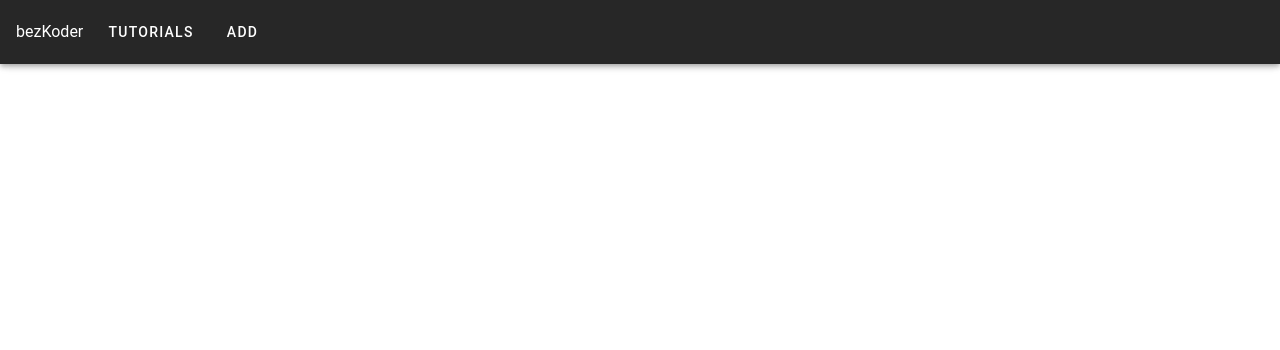
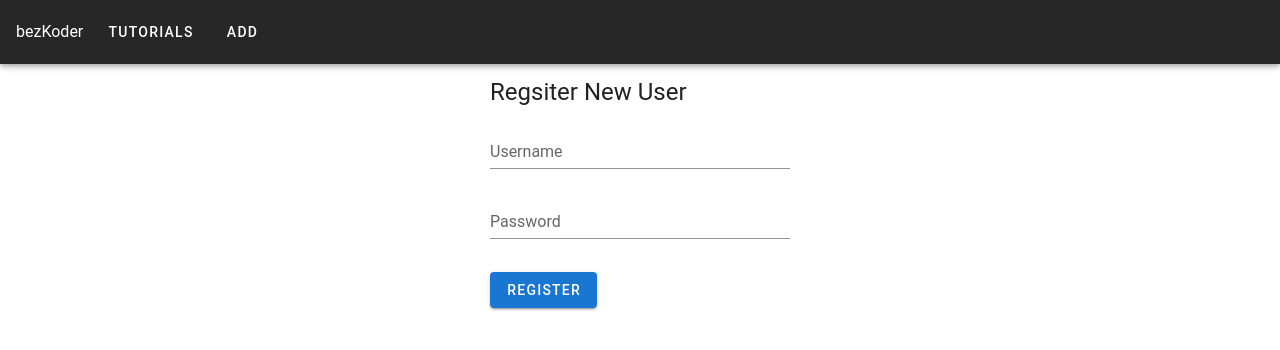
Before and after one commit to RM-RITIK/TutorialApp, a Vue app: page /register in a window 1280 px wide. Shown: the top 350 px of the page. Built offline with nearby package versions, Linux system fonts and the light colour scheme; the HTML template or start-up script is replaced by a standard one.

Commit message:
added user and user register

```diff
--- /dev/null
+++ b/src/components/RegisterUser.vue
@@ -0,0 +1,73 @@
+<template>
+  <div class="submit-form mt-3 mx-auto">
+    <p class="headline">Regsiter New User</p>
+
+    <div v-if="!submitted">
+      <v-form ref="form" lazy-validation>
+        <v-text-field
+          v-model="user.username"
+          :rules="[(v) => !!v || 'Username is required']"
+          label="Username"
+          required
+        ></v-text-field>
+
+        <v-text-field
+          v-model="user.password"
+          :rules="[(v) => !!v || 'Password is required']"
+          label="Password"
+          required
+        ></v-text-field>
+      </v-form>
+
+      <v-btn color="primary" class="mt-3" @click="saveUser">Register</v-btn>
+    </div>
+  </div>
+</template>
+
+<script>
+import UserDataService from "../services/UserDataService";
+
+export default {
+  name: "add-user",
+  data() {
+    return {
+      user: {
+        id: null,
+        username: "",
+        password: "",
+      },
+      submitted: false,
+    };
+  },
+  methods: {
+    saveUser() {
+      var data = {
+        username: this.user.username,
+        password: this.user.password,
+      };
+
+      UserDataService.register(data)
+        .then((response) => {
+          this.user.id = response.data.id;
+          console.log(response.data);
+          this.submitted = true;
+          alert("success");
+        })
+        .catch((e) => {
+          console.log(e);
+        });
+    },
+
+    newUser() {
+      this.submitted = false;
+      this.user = {};
+    },
+  },
+};
+</script>
+
+<style>
+.submit-form {
+  max-width: 300px;
+}
+</style>
--- a/src/router.js
+++ b/src/router.js
@@ -21,6 +21,11 @@ export default new Router({
       path: "/add",
       name: "add",
       component: () => import("./components/AddTutorial")
+    },
+    {
+      path: "/register",
+      name: "register",
+      component: () => import("./components/RegisterUser")
     }
   ]
 });
--- /dev/null
+++ b/src/services/UserDataService.js
@@ -0,0 +1,14 @@
+import http from "../http-common";
+
+class UserDataService {
+    register(data){
+        return http.post("/tutorials/register", data)
+    }
+
+    logIn(data){
+        return http.post("/tutorials/logIn"), data
+    }
+
+}
+
+export default new UserDataService();
```
